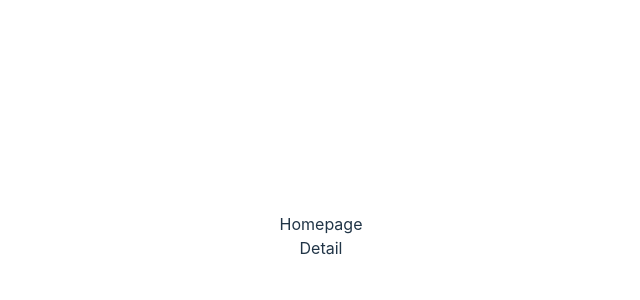
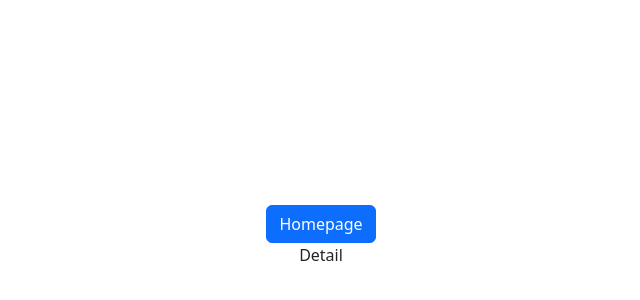
Before and after one commit to rv7918/fire-ice-react, a React (Vite) app: page / in a window 1280 px wide. Shown: the part 164-464 px from the top of the page, without its empty margins (319-959 px from the left). Built offline with nearby package versions, Linux system fonts and the light colour scheme.

Commit message:
add bootstrap

```diff
--- a/package.json
+++ b/package.json
@@ -10,6 +10,8 @@
     "preview": "vite preview"
   },
   "dependencies": {
+    "@popperjs/core": "^2.11.8",
+    "bootstrap": "^5.3.3",
     "react": "^18.3.1",
     "react-dom": "^18.3.1"
   },
@@ -22,6 +24,7 @@
     "eslint-plugin-react-hooks": "^5.1.0-rc.0",
     "eslint-plugin-react-refresh": "^0.4.9",
     "globals": "^15.9.0",
+    "sass": "^1.77.8",
     "typescript": "^5.5.3",
     "typescript-eslint": "^8.0.1",
     "vite": "^5.4.1"
--- a/src/components/home/Home.tsx
+++ b/src/components/home/Home.tsx
@@ -1,5 +1,11 @@
 const HomeComponent = () => {
-  return <>Homepage</>;
+  return (
+    <>
+      <button type="button" className="btn btn-primary">
+        Homepage
+      </button>
+    </>
+  );
 };
 
 export default HomeComponent;
```
Also changed, not shown: src/main.tsx (+8 -7 lines), 1 other file (tests, documents, lock files or other folders).
